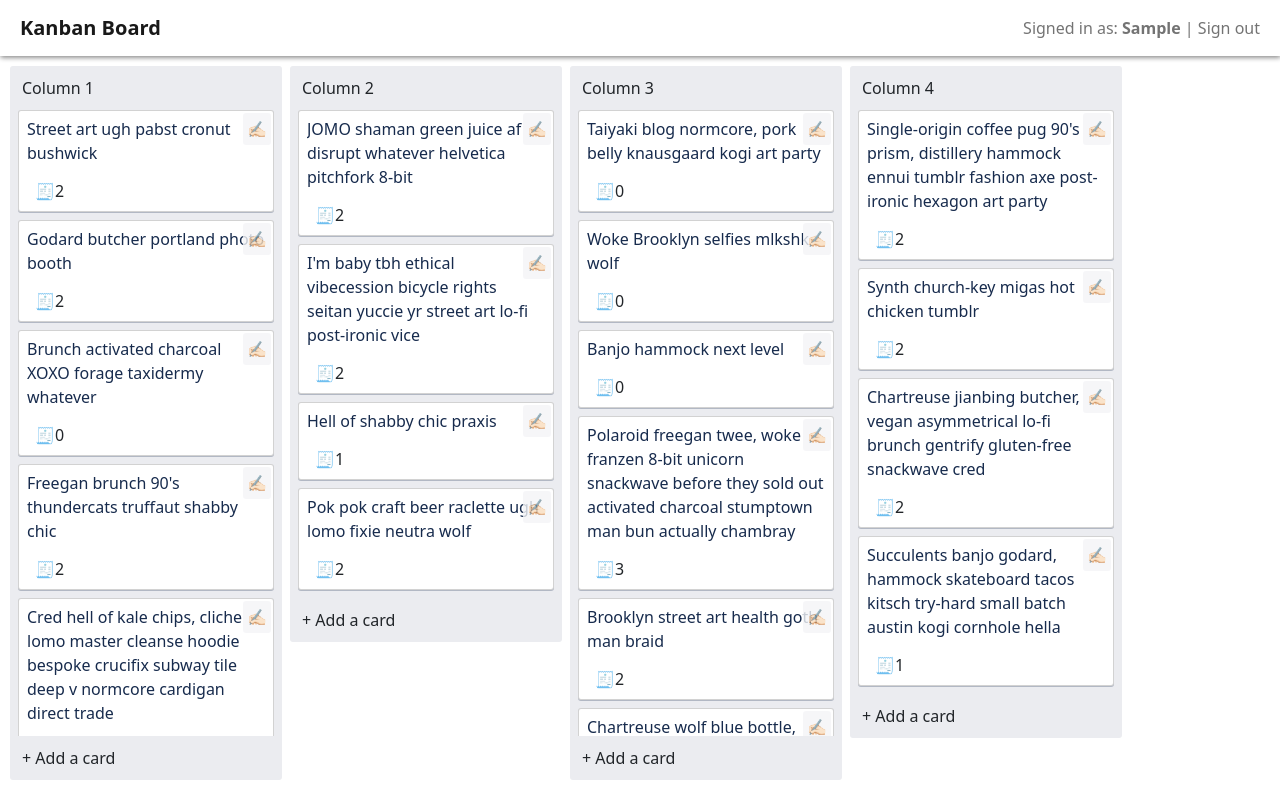
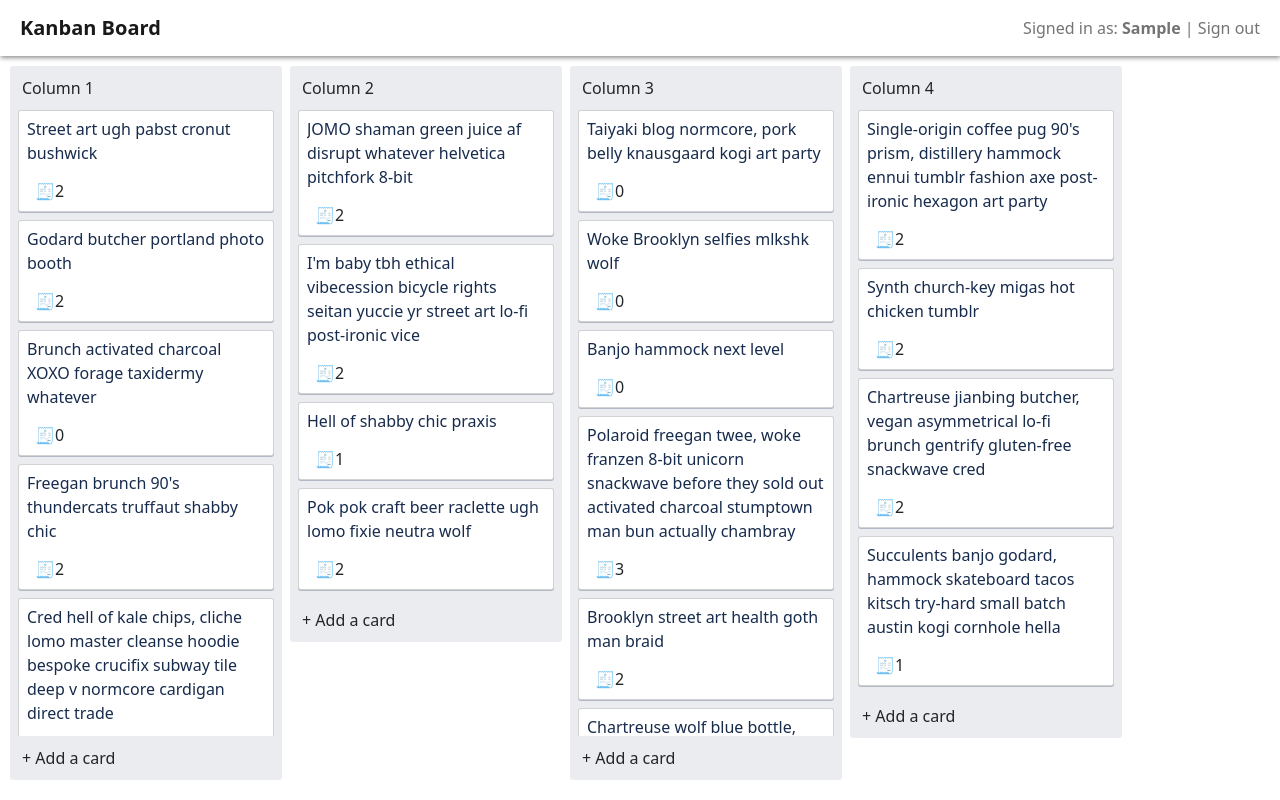
Before and after one commit to ItSerje/kanban-board_react, a React (Create React App) app: page / in a window 1280 px wide. Both pictures are taken after typing "Sample" into the empty fields and a click on the button "SIGN IN". Built offline with nearby package versions, Linux system fonts and the light colour scheme.

Commit message:
add show/hide icon when hovering a Card

```diff
--- a/src/components/card/Card.js
+++ b/src/components/card/Card.js
@@ -8,7 +8,7 @@ import { useAppContext } from '../../context/app-context';
 
 const Card = ({ card, columnName }) => {
   const { id, comments, title } = card;
-
+  const [isIconShown, setIsIconShown] = useState(false);
   const [isModalShown, setIsModalShown] = useState(false);
   const { refreshDashboard } = useAppContext();
   const closeModal = () => {
@@ -31,9 +31,15 @@ const Card = ({ card, columnName }) => {
           />
         </Modal>
       )}
-      <BootstrapCard onClick={() => setIsModalShown(true)}>
+      <BootstrapCard
+        onClick={() => setIsModalShown(true)}
+        onMouseEnter={() => setIsIconShown(true)}
+        onMouseLeave={() => setIsIconShown(false)}
+      >
         {/* <Card.Img variant='top' src='holder.js/100px180' /> */}
-        <span className='card-edit-icon'></span>
+        <span
+          className={isIconShown ? 'card-edit-icon' : 'card-edit-icon hidden'}
+        ></span>
         <BootstrapCard.Body className='card-list-card-body'>
           <BootstrapCard.Title as='div'>{title}</BootstrapCard.Title>
           {/* <BootstrapCard.Text>{author}</BootstrapCard.Text> */}
--- a/src/components/card/style.css
+++ b/src/components/card/style.css
@@ -16,14 +16,12 @@
   min-height: 20px;
   position: relative;
   text-decoration: none;
-  z-index: 0;
 }
 
 .card-list-card-body {
   overflow: hidden;
   padding: 6px 8px 2px;
   position: relative;
-  z-index: 10;
 }
 
 .card-title {
@@ -47,7 +45,13 @@
   right: 2px;
   top: 2px;
   visibility: visible;
-  z-index: 40;
+  transition: opacity 0.5s;
+  opacity: 1;
+}
+
+.card-edit-icon.hidden {
+  opacity: 0;
+  pointer-events: none;
 }
 
 .card-edit-icon::before {
```
